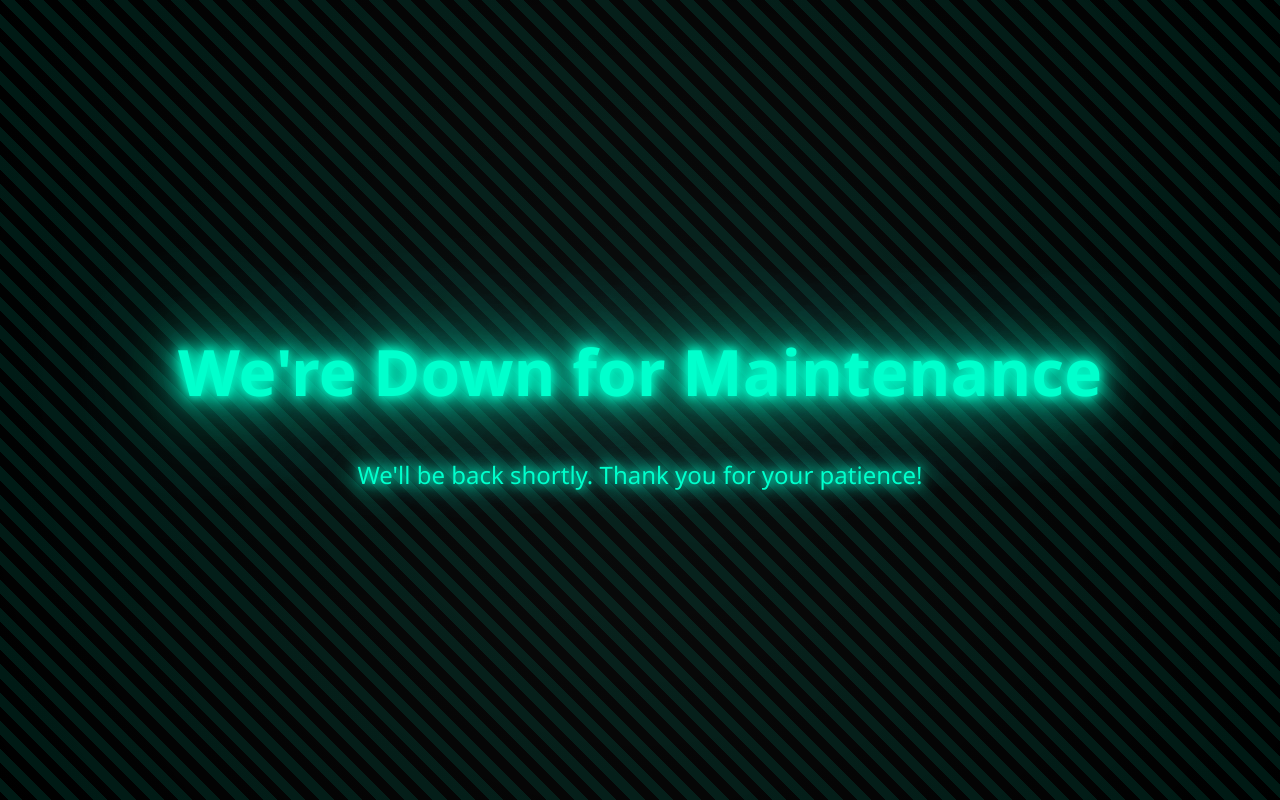
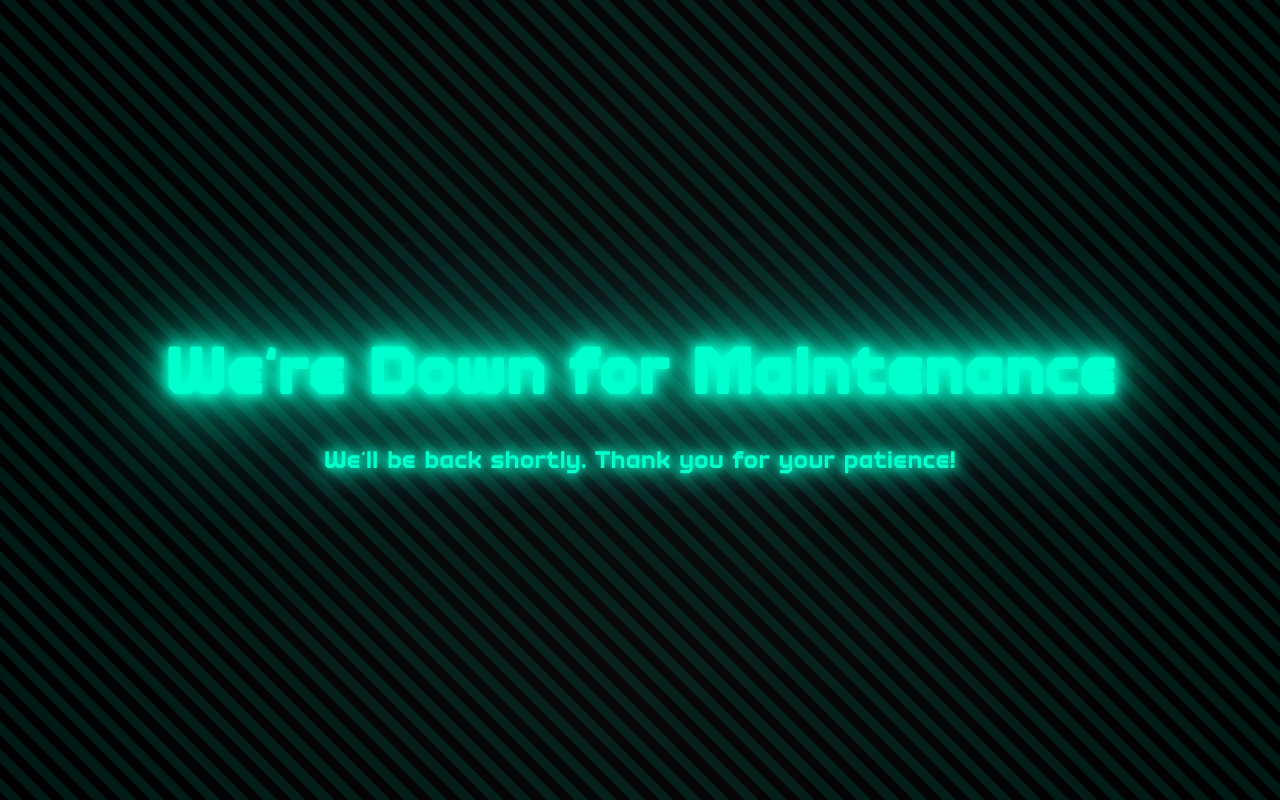
Before and after one commit to lerechard/lerechard.github.io, a plain HTML site: page index.html in a window 1280 px wide. Shown: the top 800 px of the page. Drawn offline with Linux system fonts and the light colour scheme.

Commit message:
Update index.html
fix font on maintenance page

```diff
--- a/index.html
+++ b/index.html
@@ -5,6 +5,11 @@
     <meta name="viewport" content="width=device-width, initial-scale=1.0">
     <title>Down for Maintenance</title>
     <style>
+
+  @font-face {
+      font-family: 'Hackone';
+      src: url('fonts/Hackone.ttf') format('truetype');
+  }
         body, html {
             height: 100%;
             width: 100%;
@@ -13,7 +18,7 @@
             justify-content: center;
             align-items: center;
             background: #0f0f0f;
-            font-family: 'Segoe UI', Tahoma, Geneva, Verdana, sans-serif;
+            font-family: 'Hackone', Geneva, Verdana, sans-serif;
             color: #00ffcc;
             overflow: hidden;
         }
@@ -21,6 +26,7 @@
             text-align: center;
             z-index: 1;
             padding: 0 20px;
+            font-family: 'Hackone', Geneva, Verdana, sans-serif;
         }
         h1 {
             font-size: 4em;
```
